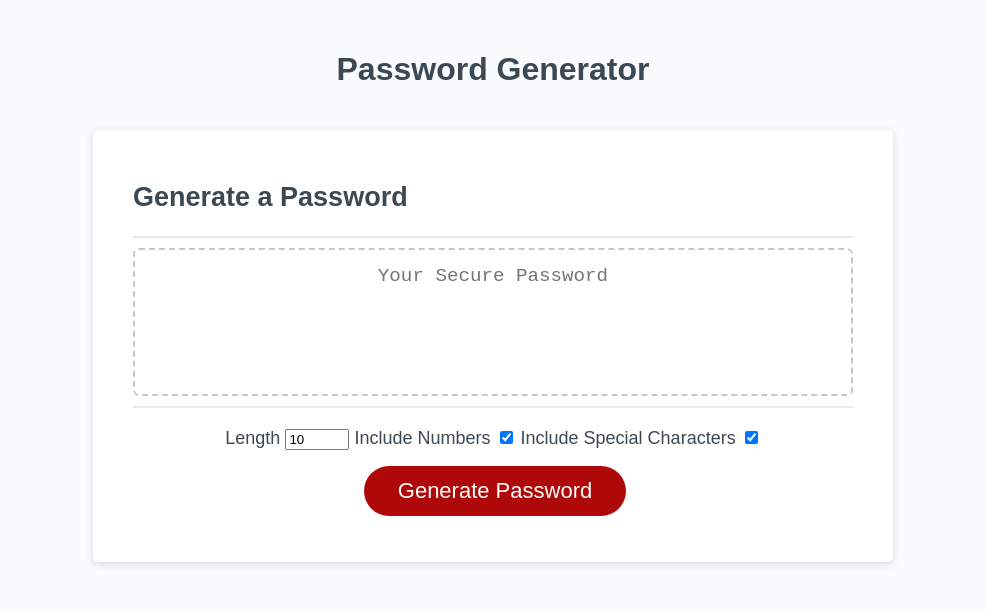
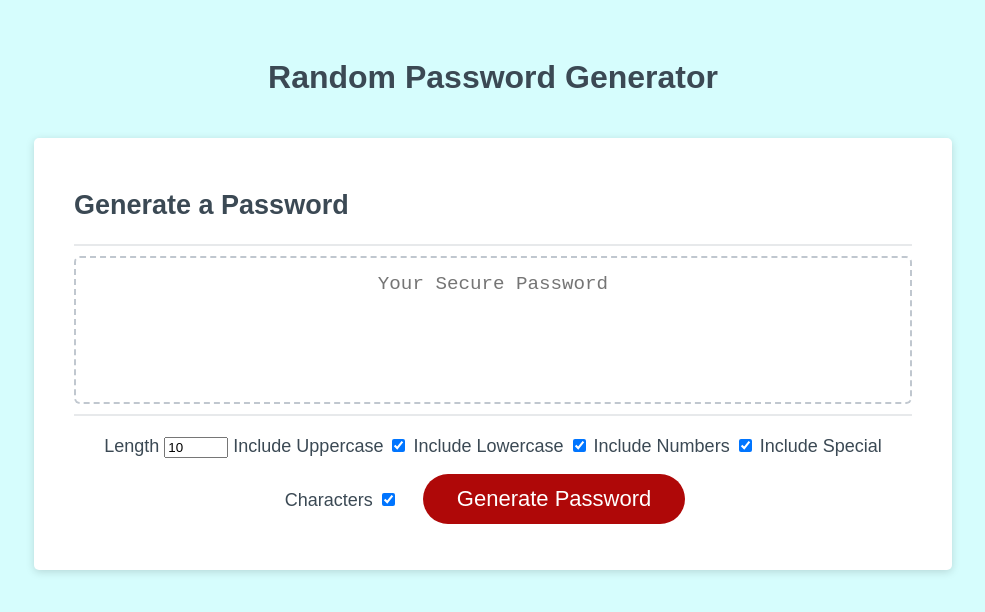
Before and after one commit to rebeccalehew/03-password-generator-repo, a plain HTML site: page index.html in a window 1280 px wide. Shown: the whole page, without its empty margins (147-1132 px from the left). Drawn offline with Linux system fonts and the light colour scheme.

Commit message:
updates to achieve full functionality

```diff
--- a/assets/css/style.css
+++ b/assets/css/style.css
@@ -5,8 +5,8 @@
 }
 
 html,
-body,
 .wrapper {
+  background-color: rgb(214, 253, 253);
   height: 100%;
   margin: 0;
   padding: 0;
@@ -38,7 +38,7 @@ header {
   color: hsl(206, 17%, 28%);
   font-size: 18px;
   margin: 0 auto;
-  max-width: 800px;
+  max-width: 75%;
   padding: 30px 40px;
 }
 
--- a/assets/js/script.js
+++ b/assets/js/script.js
@@ -1,5 +1,6 @@
 // Define the characters that may be used in a strong password.
-const alpha = "abcdefghijklmnopqrstuvwxyzABCDEFGHIJKLMNOPQRSTUVWXYZ";
+const alphaUpper = "ABCDEFGHIJKLMNOPQRSTUVWXYZ";
+const alphaLower = "abcdefghijklmnopqrstuvwxyz";
 const numbers = "0123456789";
 const special = "!@#$%^&*_-+=";
 
@@ -12,7 +13,7 @@ const generateBtn = document.querySelector("#generate");
 
 // Generates the password string with the allowable characters based on length specified and the options selected. Passes data to the generatePassword function.
 generateBtn.addEventListener("click", () => {
-  let characters = alpha;
+  let characters = alphaUpper + alphaLower;
   incNumbers.checked ? (characters += numbers) : "";
   incSpecial.checked ? (characters += special) : "";
   passwordTxt.value = generatePassword(length.value, characters);
--- a/index.html
+++ b/index.html
@@ -10,7 +10,7 @@
   <body>
     <div class="wrapper">
       <header>
-        <h1>Password Generator</h1>
+        <h1>Random Password Generator</h1>
       </header>
       <div class="card">
         <div class="card-header">
@@ -28,6 +28,10 @@
         <div class="card-footer">
           <label for="length">Length</label>
           <input type="number" id="length" value="10" min="8" max="128"/>
+          <label for="letters">Include Uppercase</label>
+          <input type="checkbox" id="letters" checked/>
+          <label for="letters">Include Lowercase</label>
+          <input type="checkbox" id="letters" checked/>
           <label for="numbers">Include Numbers</label>
           <input type="checkbox" id="numbers" checked/>
           <label for="special">Include Special Characters</label>
```
